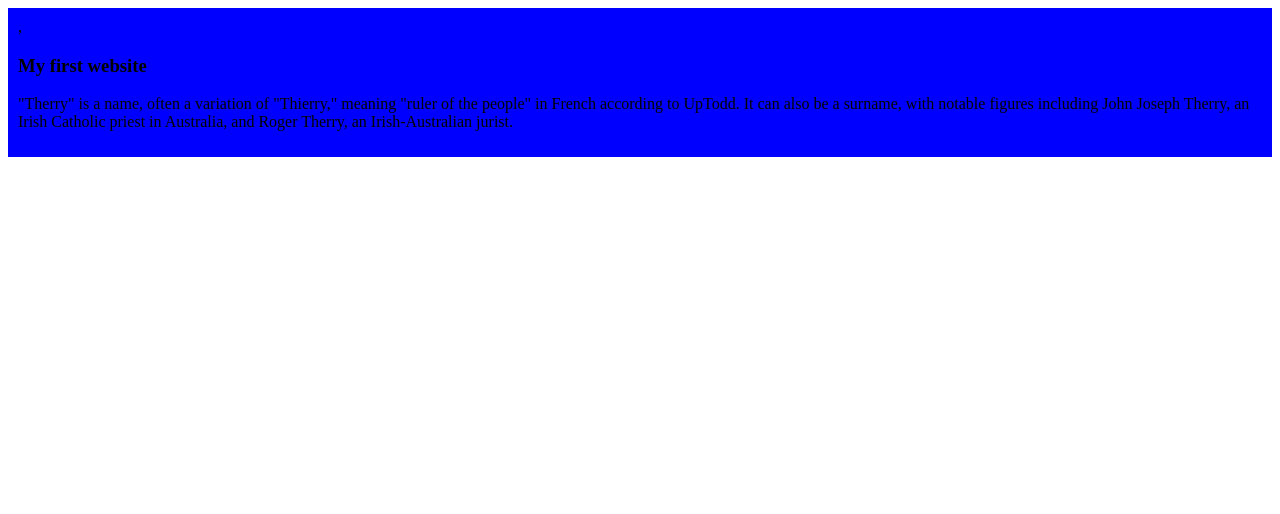
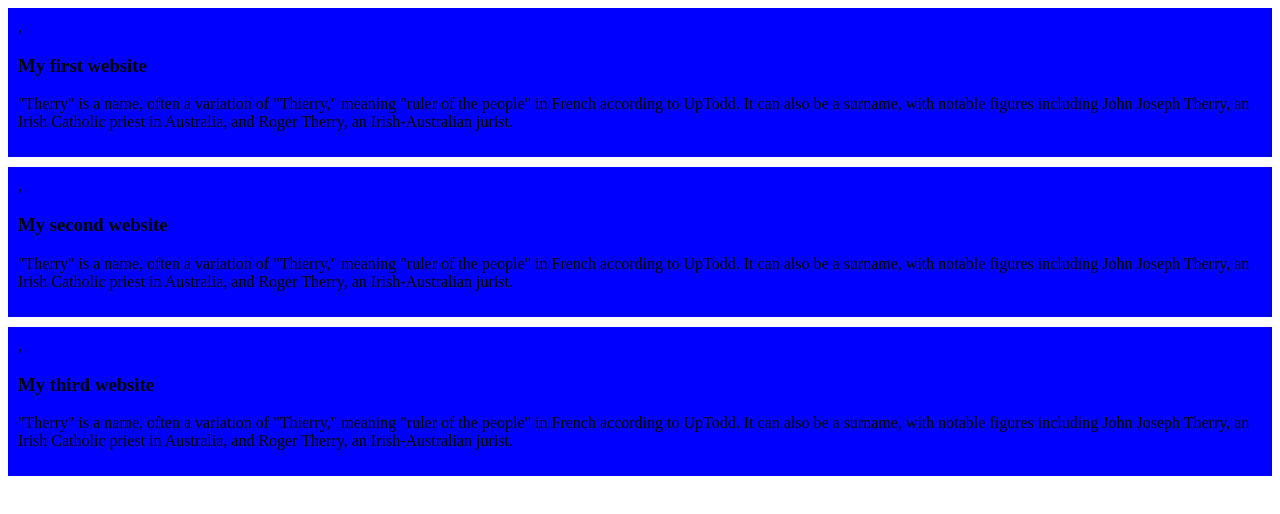
Before and after one commit to sirazee/my-simple-website, a plain HTML site: page index.html in a window 1280 px wide. Drawn offline with Linux system fonts and the light colour scheme.

Commit message:
my second blog

```diff
--- a/index.html
+++ b/index.html
@@ -11,5 +11,13 @@
         <h3>My first website</h3>
         <p>"Therry" is a name, often a variation of "Thierry," meaning "ruler of the people" in French according to UpTodd. It can also be a surname, with notable figures including John Joseph Therry, an Irish Catholic priest in Australia, and Roger Therry, an Irish-Australian jurist. </p>
     </div>
+    <div>,
+        <h3>My second website</h3>
+        <p>"Therry" is a name, often a variation of "Thierry," meaning "ruler of the people" in French according to UpTodd. It can also be a surname, with notable figures including John Joseph Therry, an Irish Catholic priest in Australia, and Roger Therry, an Irish-Australian jurist. </p>
+    </div>
+    <div>,
+        <h3>My third website</h3>
+        <p>"Therry" is a name, often a variation of "Thierry," meaning "ruler of the people" in French according to UpTodd. It can also be a surname, with notable figures including John Joseph Therry, an Irish Catholic priest in Australia, and Roger Therry, an Irish-Australian jurist. </p>
+    </div>
 </body>
 </html>
--- a/styels/ifaz.css
+++ b/styels/ifaz.css
@@ -1,4 +1,5 @@
 div {
         background-color: blue;
         padding: 10px;
+        margin-bottom: 10px;
 }
```
